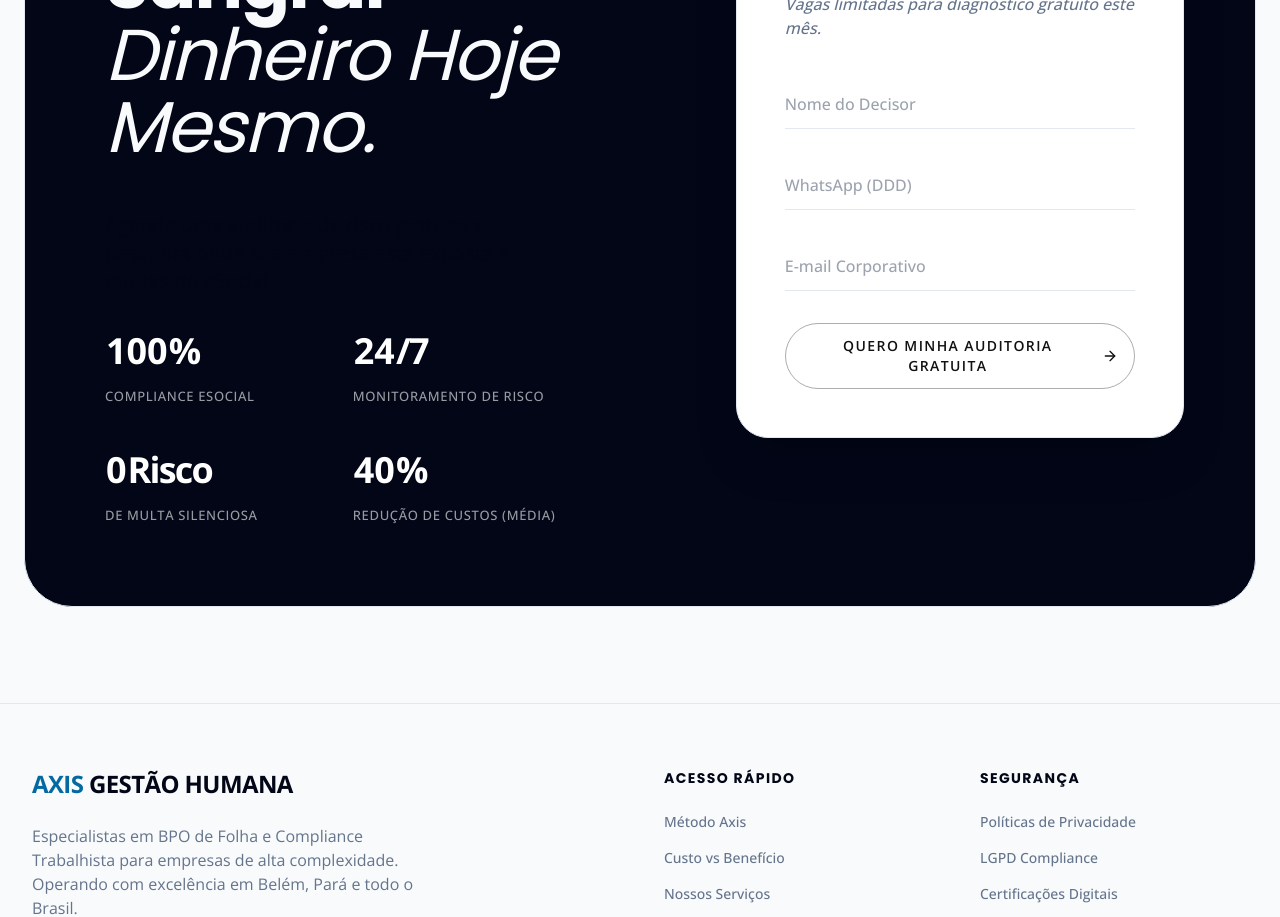
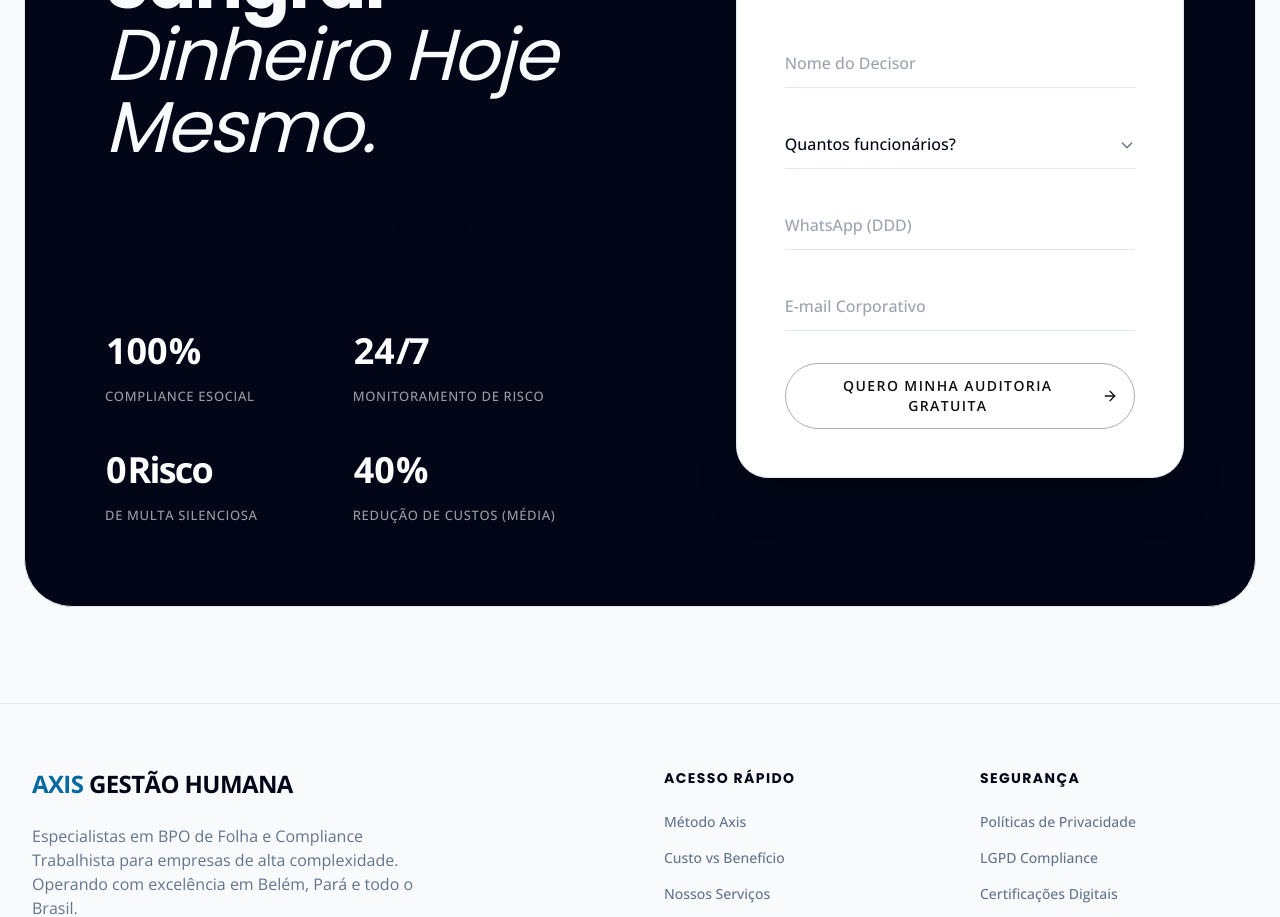
Before and after one commit to yoalek/AXIS-LP, a React (Vite) app: page / in a window 1280 px wide. Shown: the part 9380-10297 px from the top of the page. Built offline with nearby package versions, Linux system fonts and the light colour scheme.

Commit message:
Update CTA Form: Add Employee Count Qualification

```diff
--- a/components/CTASection.tsx
+++ b/components/CTASection.tsx
@@ -44,9 +44,10 @@ const CTASection: React.FC = () => {
     const name = formData.get('name') as string;
     const phone = formData.get('phone') as string;
     const email = formData.get('email') as string;
+    const employees = formData.get('employees') as string;
 
     // Construção da mensagem
-    const message = `Olá, gostaria de agendar um diagnóstico gratuito.\n\n*Nome:* ${name}\n*WhatsApp:* ${phone}\n*E-mail:* ${email}`;
+    const message = `Olá, gostaria de agendar uma auditoria gratuita.\n\n*Nome:* ${name}\n*Empresa (Porte):* ${employees}\n*WhatsApp:* ${phone}\n*E-mail:* ${email}`;
 
     // Codificação para URL e redirecionamento
     const encodedMessage = encodeURIComponent(message);
@@ -111,6 +112,20 @@ const CTASection: React.FC = () => {
                   <input type="text" name="name" className="w-full py-3 bg-transparent border-b border-border focus:border-primary focus:outline-none text-card-foreground font-medium transition-all" placeholder="Nome do Decisor" required />
                   <div className="absolute bottom-0 left-0 w-0 h-0.5 bg-primary group-focus-within:w-full transition-all duration-300"></div>
                 </div>
+
+                <div className="relative group">
+                  <select name="employees" className="w-full py-3 bg-transparent border-b border-border focus:border-primary focus:outline-none text-card-foreground font-medium transition-all appearance-none cursor-pointer" required defaultValue="">
+                    <option value="" disabled className="bg-card text-muted-foreground">Quantos funcionários?</option>
+                    <option value="1-10" className="bg-card text-card-foreground">1 a 10 (Pequeno Porte)</option>
+                    <option value="11-50" className="bg-card text-card-foreground">11 a 50 (Em Crescimento)</option>
+                    <option value="51-200" className="bg-card text-card-foreground">51 a 200 (Médio Porte)</option>
+                    <option value="200+" className="bg-card text-card-foreground">Acima de 200 (Grande Porte)</option>
+                  </select>
+                  <div className="absolute bottom-0 left-0 w-0 h-0.5 bg-primary group-focus-within:w-full transition-all duration-300"></div>
+                  <div className="absolute right-0 top-1/2 -translate-y-1/2 pointer-events-none text-muted-foreground">
+                    <svg className="w-4 h-4 ml-2" fill="none" stroke="currentColor" viewBox="0 0 24 24"><path strokeLinecap="round" strokeLinejoin="round" strokeWidth="2" d="M19 9l-7 7-7-7"></path></svg>
+                  </div>
+                </div>
                 <div className="relative group">
                   <input type="tel" name="phone" className="w-full py-3 bg-transparent border-b border-border focus:border-primary focus:outline-none text-card-foreground font-medium transition-all" placeholder="WhatsApp (DDD)" required />
                   <div className="absolute bottom-0 left-0 w-0 h-0.5 bg-primary group-focus-within:w-full transition-all duration-300"></div>
```
